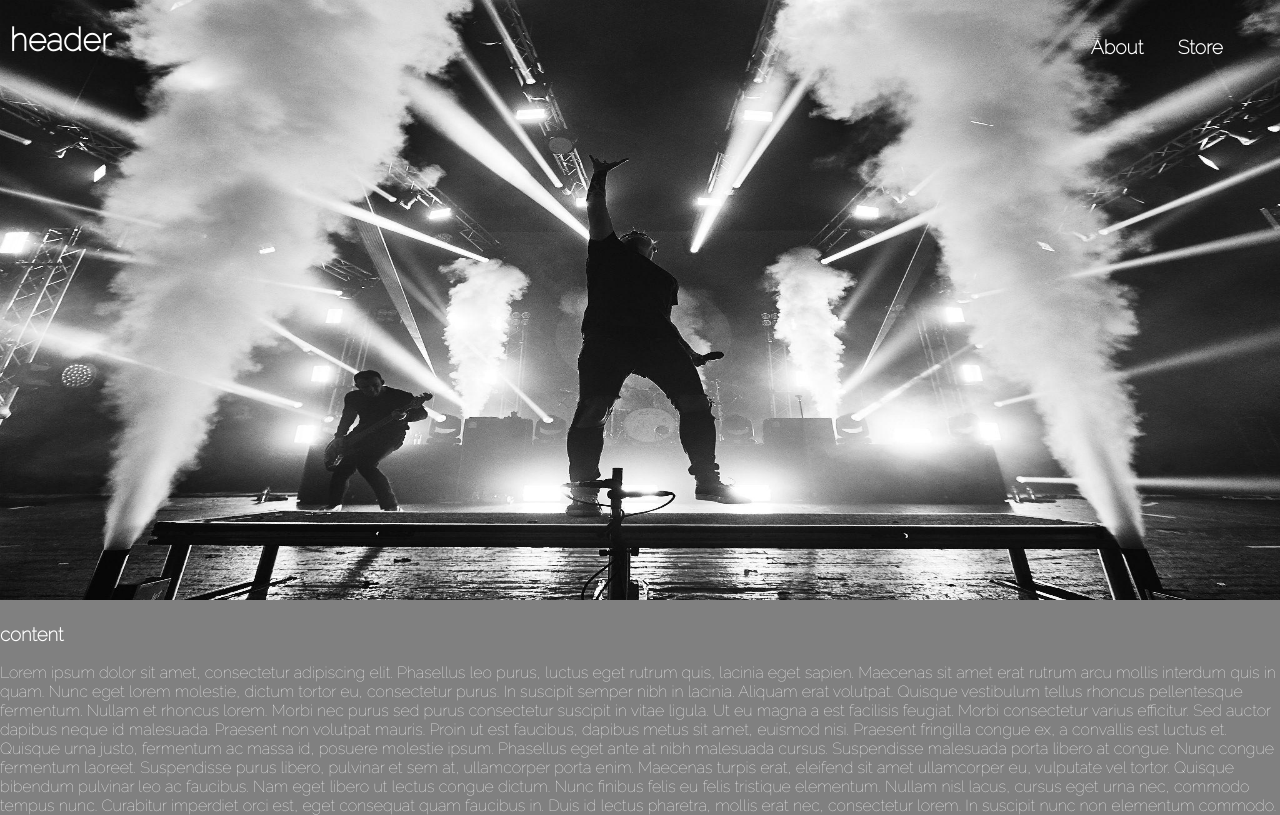
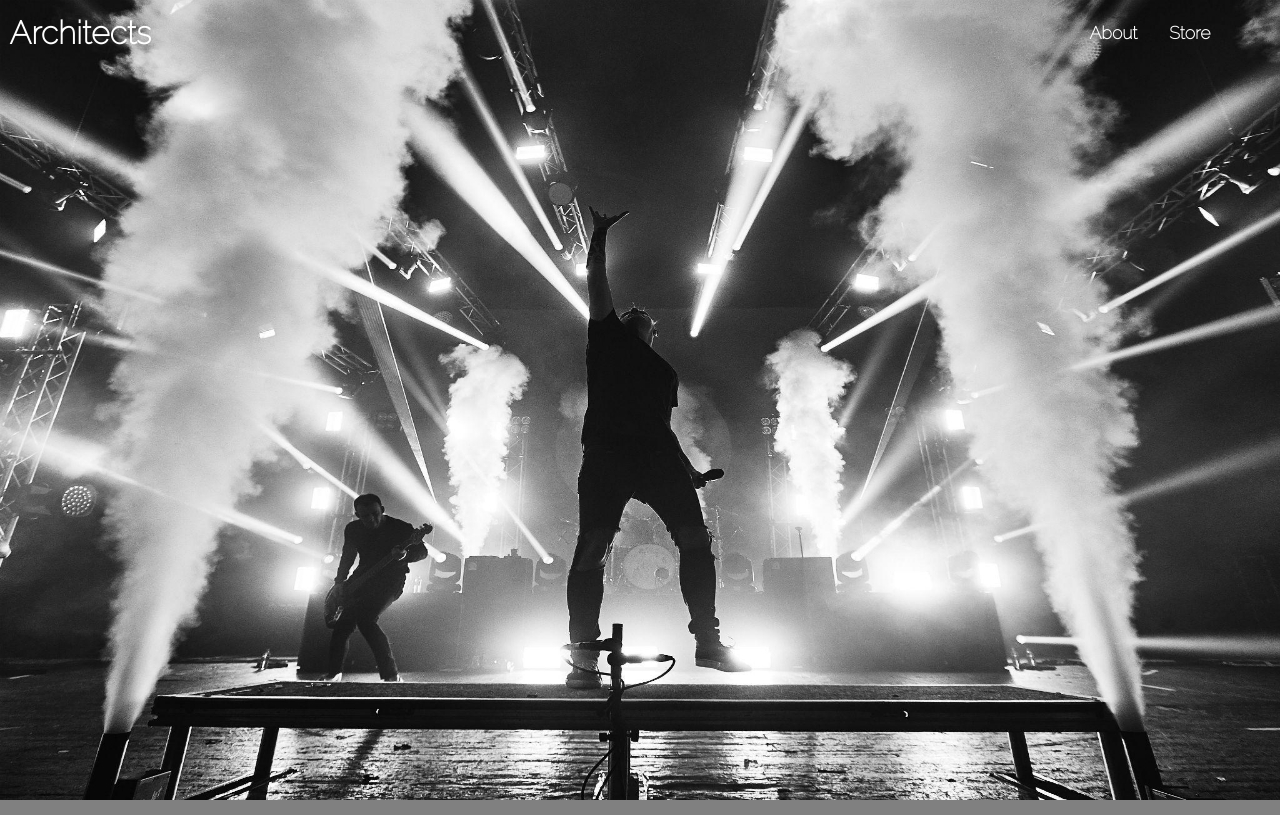
Before and after one commit to Spidey507/band-website, a plain HTML site: page home.html in a window 1280 px wide. Shown: the top 815 px of the page. Drawn offline with Linux system fonts and the light colour scheme.

Commit message:
finished header and billboard

```diff
--- a/home.html
+++ b/home.html
@@ -13,7 +13,7 @@
     <main class="content">
         <div class="billboard">
             <div class="header" id="myheader">
-                <h1 class="band-name">header</h1>
+                <h1 class="band-name">Architects</h1>
                 <ul class="main-nav nav">
                     <li><a href="#">About</a></li>
                     <li><a href="#">Store</a></li>
--- a/stylesheets.css
+++ b/stylesheets.css
@@ -17,16 +17,18 @@ body {
 .header{
     background: rgba(36,36,36,0);
     width: 100%;
-    height:min-content;
+    height: 4rem;
     transition: all 0.2s ease-in-out;
     position:fixed;
     display: flex;
     padding-left: .6em;
     padding-right: .6em;
+    align-items: center;
 }
 
 .band-name{
     width: 80%;
+    height: max-content;
 }
 
 .nav ul{
@@ -35,7 +37,8 @@ body {
 
 .nav li{
     display: inline;
-    margin: .4em;
+    margin-left: .4em;
+    margin-right: .4em;
 }
 
 .nav a{
@@ -48,8 +51,9 @@ body {
 
 .main-nav{
     display: flex;
+    height: max-content;
     text-align: center;
-    font-size: 1.2em;
+    font-size: 1.1em;
     font-weight: bolder;
 }
 
@@ -83,7 +87,7 @@ body {
 
 .cover{
     width: 100%;
-    height: 600px;
+    height: 100vh;
     background-size: cover;
 }
 
```
Also changed, not shown: Images/architects2.jpg (added), Images/forthosethatwishtoexist.jpg (added).
